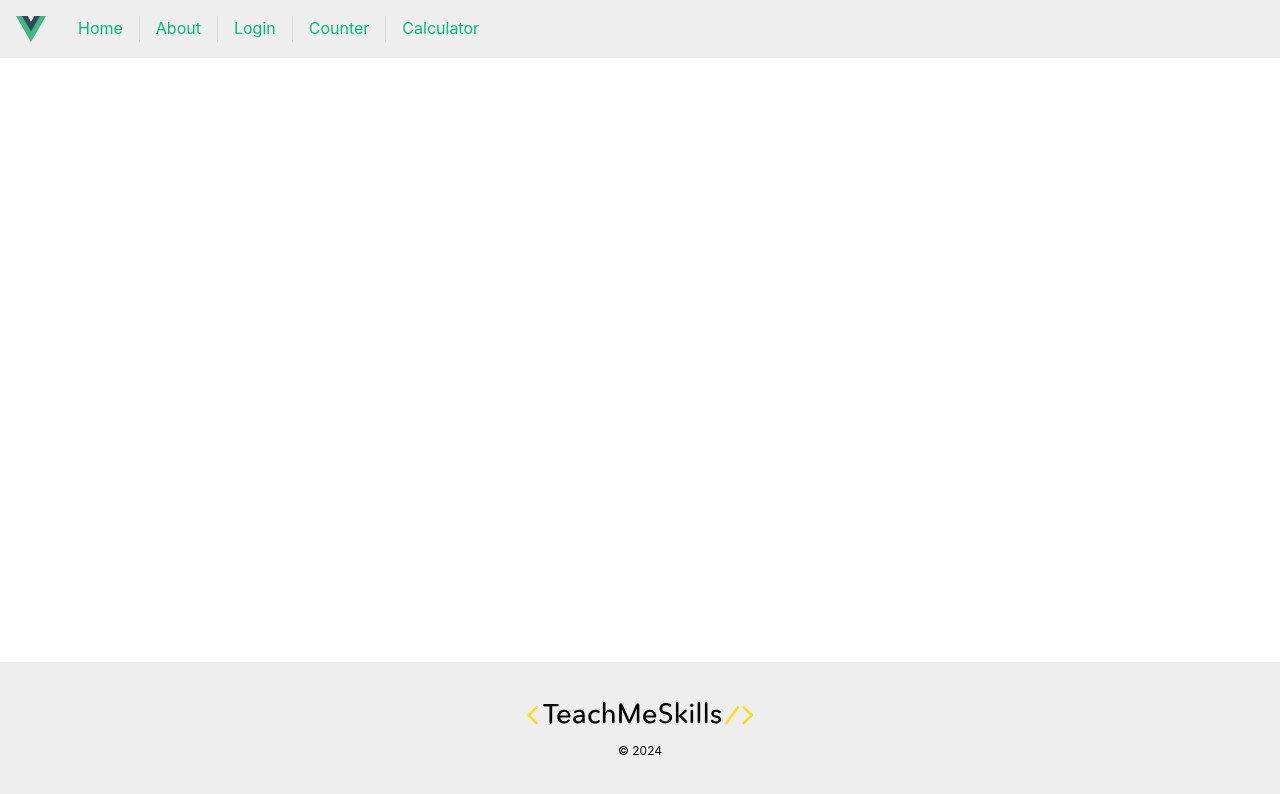
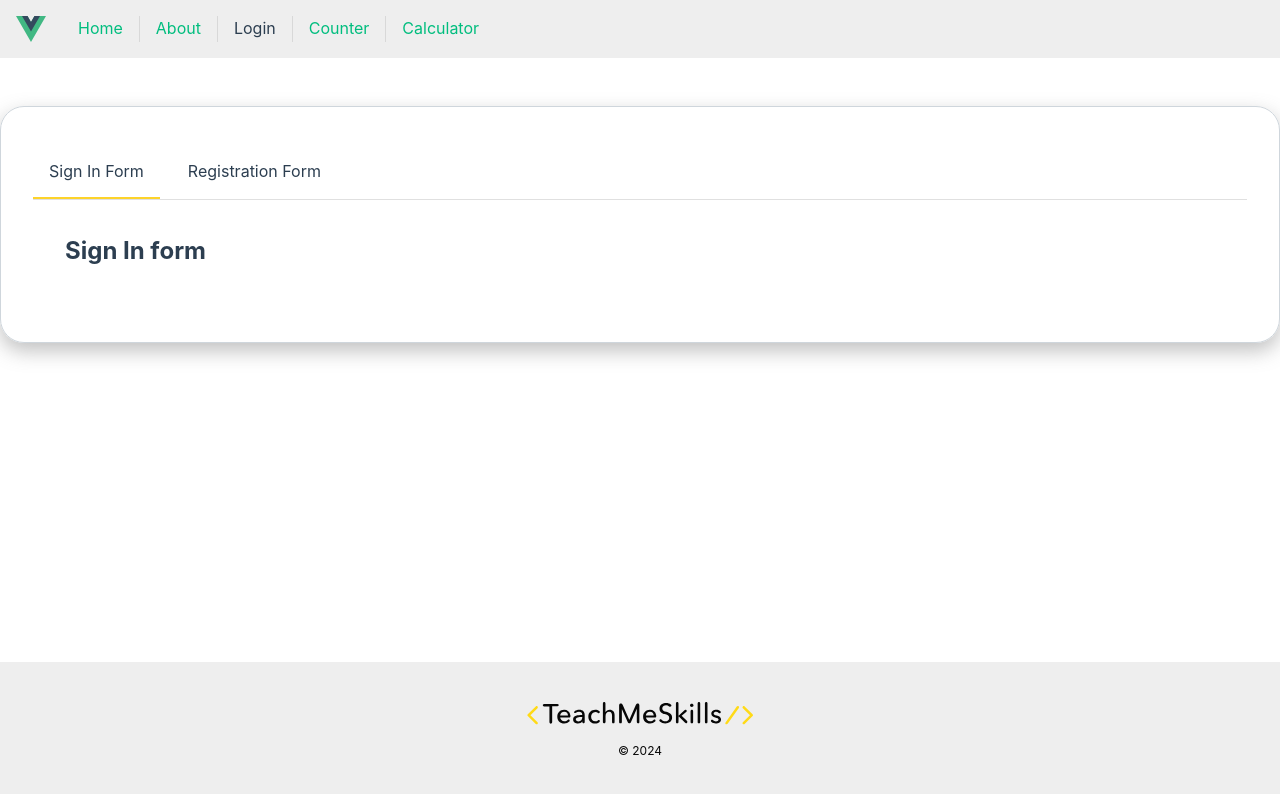
Before and after one commit to Yuri-Kuichik/wd17_vue_app, a Vue app: page /login in a window 1280 px wide. Shown: the top 794 px of the page. Built offline with nearby package versions, Linux system fonts and the light colour scheme.

Commit message:
added hw-3

```diff
--- a/src/components/BaseButton.vue
+++ b/src/components/BaseButton.vue
@@ -2,8 +2,8 @@
 export default {
   props: {
     loading: {
-    type: Boolean,
-    default: false
+      type: Boolean,
+      default: false
     },
     text: {
       type: String,
@@ -18,6 +18,7 @@ export default {
       default: 'm'
     }
   },
+
   computed: {
     rootClasses() {
       return {
@@ -37,12 +38,7 @@ export default {
   >
     <VueSpinner v-if="loading"/>
     <span v-else>
-      <template v-if="$slots.default">
-        <slot/>
-      </template>
-      <template v-else>
-        {{ text }}
-      </template>
+      {{ text }}
     </span>
   </button>
 
@@ -90,6 +86,4 @@ export default {
     padding: 0 16px;
     height: 48px;
 }
-
-
 </style>
--- /dev/null
+++ b/src/components/BaseInput.vue
@@ -0,0 +1,110 @@
+<script>
+export default {
+    props: {
+        label: {
+            type: String,
+            default: 'Name label'
+        },
+        name: {
+            type: String,
+            required: true
+        },
+        placeholder: String,
+        errorMessage: {
+            type: String,
+            default: 'Error message'
+        }
+    }
+}
+
+</script>
+
+<template>
+    <div class="base-input">
+        <div class="base-input-wrapper">
+            <label for=""> {{ label }}</label>
+            <input
+                type="text"
+                :name="name"
+                :placeholder
+                @input="$emit('changeValue', $event.target.value)"
+            />
+            <span class="base-input__error"> {{ errorMessage }}</span>
+        </div>
+    </div>
+
+</template>
+
+<style lang="scss" scoped>
+.base-input {
+    display: flex;
+    flex-direction: column;
+}
+
+input {
+  padding: 8px 12px;
+  width: 100%;
+  max-width: 100%;
+  min-height: 32px;
+  border: 1px solid rgba(0, 0, 0, .2);
+  border-radius: 8px;
+  font-size: 1rem;
+  cursor: pointer;
+  background: var(--color-white) !important;
+
+  &::placeholder {
+    color: rgba(0, 0, 0, .26);
+  }
+
+  &:focus-visible {
+    border-color: rgb(253, 211, 42);
+    /* border-color: var(--color-primary); */
+  }
+}
+
+.base-input-wrapper {
+  position: relative;
+  display: flex;
+  flex-direction: column;
+  max-width: 100%;
+  overflow: hidden;
+}
+
+.base-input {
+  .icon-wrapper {
+    display: flex;
+    justify-content: center;
+    align-items: center;
+  }
+
+  &_password input {
+    padding-right: 42px;
+  }
+
+  &_password button {
+    position: absolute;
+    bottom: 5px;
+    right: 5px;
+    padding: 8px;
+    border-radius: 20px;
+    /* color: var(--color-text-emphasis); */
+  }
+
+  &_password button:hover {
+    background: rgba(192, 201, 216, .2);
+  }
+
+  &.js--error input {
+    border-color: var(--colors-error);
+  }
+
+  &__error {
+    margin-top: 4px;
+    display: block;
+    color: var(--colors-error);
+    font-size: 12px;
+    line-height: 16px;
+  }
+}
+
+</style>
--- /dev/null
+++ b/src/components/SignInForm.vue
@@ -0,0 +1,57 @@
+<script>
+    export default{
+        data() {
+            return {
+                email: '',
+                password: '',
+                emailErrorMsg: '',
+                passwordErrorMsg: '',
+                loading: false,
+                resData: null
+            }
+        },
+
+        methods: {
+            async sendForm() {
+                this.loading = true
+
+                let data = {
+                    email: this.email,
+                    password: this.password
+                }
+
+                let res = await fetch('https://studapi.teachmeskills.by/auth/jwt/create/', {
+                    method: 'POST',
+                    headers: {
+                        'Content-Type': 'application/json'
+                    },
+                    body: JSON.stringify(data)
+                })
+                console.log(res)
+
+                this.resData = await res.json()
+
+                this.loading = false
+            }
+        }
+    }
+
+</script>
+
+<template>
+    <div>
+        <form class="sign-in-form">
+            <h2>Sign In form</h2>
+
+        </form>
+    </div>
+</template>
+
+<style lang="scss" scoped>
+.sign-in-form {
+    &_button {
+        margin-top: 1rem;
+        width: 100%;
+    }
+}
+</style>
--- a/src/main.js
+++ b/src/main.js
@@ -9,6 +9,7 @@ import router from './router'
 import BaseLayout from './components/BaseLayout.vue'
 import BaseButton from './components/BaseButton.vue'
 import VueSpinner from './components/VueSpinner.vue'
+import BaseInput from './components/BaseInput.vue'
 
 const app = createApp(App)
 
@@ -18,5 +19,7 @@ app.use(router)
 app.component('BaseLayout', BaseLayout)
 app.component('BaseButton', BaseButton)
 app.component('VueSpinner', VueSpinner)
+app.component('BaseInput', BaseInput)
+
 
 app.mount('#app')
--- /dev/null
+++ b/src/pages/LoginPage.vue
@@ -0,0 +1,90 @@
+<script>
+import RegistrationForm from'@/components/RegistrationForm.vue';
+import SignInForm from'@/components/SignInForm.vue';
+
+export default {
+    components: {
+        RegistrationForm,
+        SignInForm
+    },
+
+    data: () => {
+        return {
+            activeComponentName: 'SignInForm'
+        }
+    },
+
+    methods: {
+        changeActiveComponent(name) {
+            this.activeComponentName = name
+        }
+    },
+
+    computed: {
+        isActiveSignInForm() {
+            return this.activeComponentName === 'SignInForm'
+        }
+    }
+}
+
+</script>
+
+<template>
+    <BaseLayout>
+        <div class="login-page">
+            <div class="form-switch">
+                <span
+                    :class="{active: isActiveSignInForm}"
+                    @click="changeActiveComponent('SignInForm')"
+                >
+                    Sign In Form
+                </span>
+                <span
+                    :class="{active: !isActiveSignInForm}"
+                    @click="changeActiveComponent('RegistrationForm')"
+                >
+                    Registration Form
+                </span>
+            </div>
+            <KeepAlive>
+                <component
+                    :is="isActiveSignInForm ? 'SignInForm' : 'RegistrationForm'"
+                    class="form-wrapper"
+                />
+            </KeepAlive>
+        </div>
+    </BaseLayout>
+</template>
+
+<style scoped>
+.login-page {
+    padding: 40px 32px;
+    border: 1px solid rgb(207, 214, 220);
+    border-radius: 24px;
+    box-shadow: rgba(100, 100, 100, 0.4) 0px 8px 20px;
+}
+
+.form-switch {
+    display: flex;
+    gap: 12px;
+    border-bottom: solid 1px rgba(0, 0, 0, .12);
+
+    span {
+        cursor: pointer;
+        padding: 12px 16px;
+        border-bottom: solid 1px transparent;
+
+        &.active {
+            border-bottom: solid 2px rgb(253, 211, 42);
+        }
+    }
+}
+
+.form-wrapper {
+    padding: 2rem;
+    max-width: 480px;
+    border-radius: 8px;
+    flex-grow: 1;
+}
+
+</style>
--- a/src/router/index.js
+++ b/src/router/index.js
@@ -3,6 +3,7 @@ import { createRouter, createWebHistory } from 'vue-router'
 import HomePage from '../pages/HomePage.vue'
 import CalculatorPage from '@/pages/CalculatorPage.vue'
 import CounterPage from '@/pages/CounterPage.vue'
+import LoginPage from '@/pages/LoginPage.vue'
 
 const router = createRouter({
   history: createWebHistory(import.meta.env.BASE_URL),
@@ -21,6 +22,11 @@ const router = createRouter({
       component: () => import('../pages/HomePage.vue'),
     },
     {
+      path: '/login',
+      name: 'login',
+      component: LoginPage,
+    },
+    {
       path: '/counter',
       name: 'counter',
       component: CounterPage,
```
Also changed, not shown: 02-directives/README.md, 03-forms/README.md (added).
